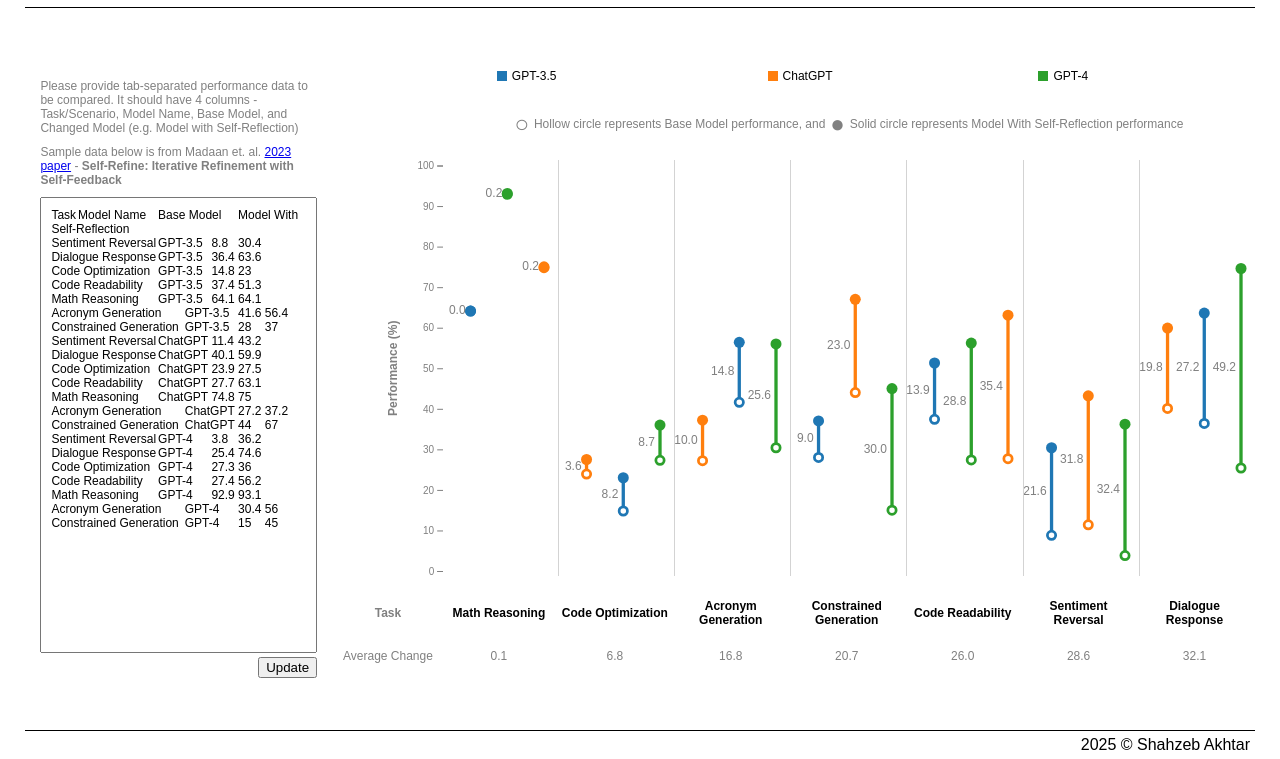
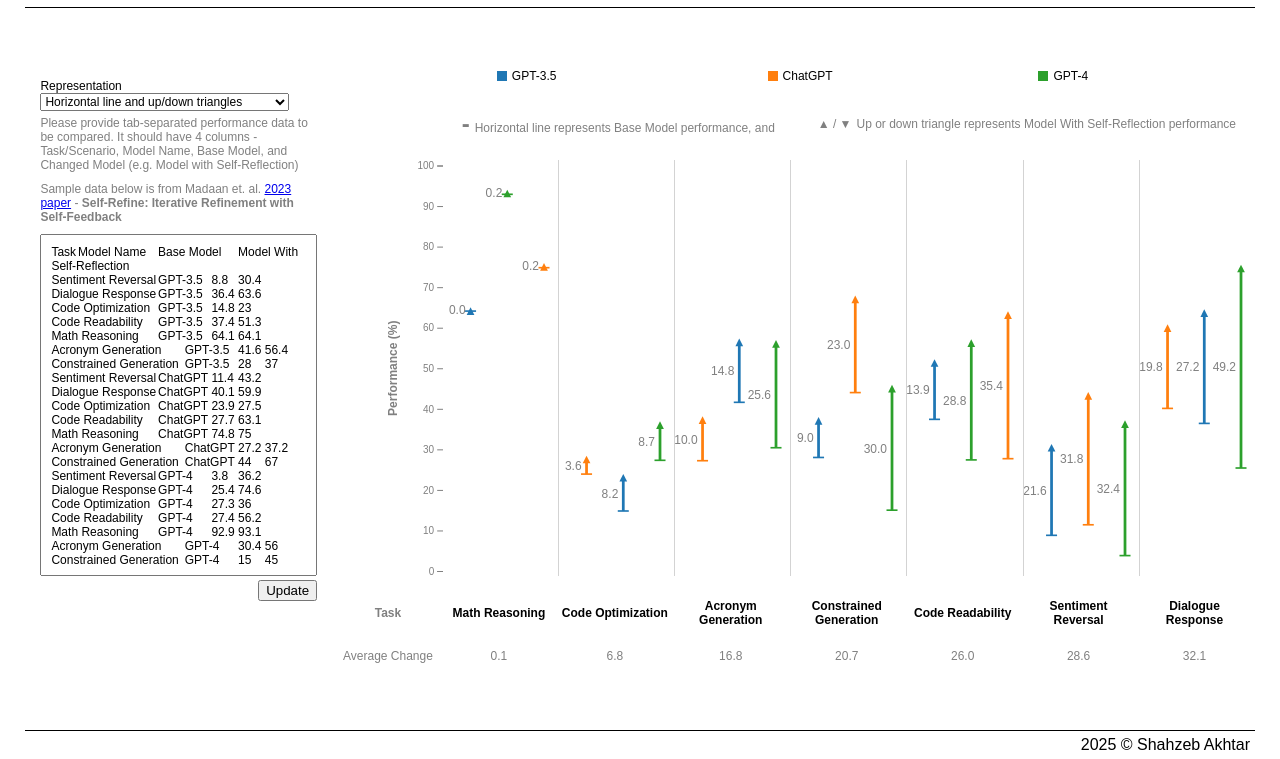
Before and after one commit to shahzeb-akhtar/model-performance-comparison, a plain HTML site: page index.html in a window 1280 px wide. Shown: the part 41-800 px from the top of the page. Drawn offline with nearby package versions, Linux system fonts and the light colour scheme.

Commit message:
added option to represent base / changed model / situation by either hollow and solid circles, or by horizontal line and up / down triangles.

```diff
--- a/index.html
+++ b/index.html
@@ -30,7 +30,14 @@
 				<div class="w100p h100p">
 					<div class="h100p w90p ma df aic">
 						<div class="fsxs w100p h80p bsbb">
-							<div class="pb10 fsxxs cg">
+							<div class="mb5 fsxxs w100p">
+								<span>Representation</span>
+								<select id="representation_type" class="w90p fsxxs">
+									<option value="line_triangle">Horizontal line and up/down triangles</option>
+									<option value="circles">Hollow and Solid Circles</option>
+								</select>
+							</div>
+							<div class="pb10 fsxxs cg bsbb">
 								<div class="mb10">
 									<span>Please provide tab-separated performance data to be compared. It should have 4 columns - Task/Scenario, Model Name, Base Model, and Changed Model (e.g. Model with Self-Reflection)</span>
 								</div>
@@ -38,8 +45,8 @@
 									<span>Sample data below is from Madaan et. al. <a href="https://arxiv.org/abs/2303.17651" target="_blank"> 2023 paper</a> - <b>Self-Refine: Iterative Refinement with Self-Feedback</b> </span>
 								</div>
 							</div>
-							<textarea class="w100p h80p rsn data_text bsbb"></textarea>
-							<div class="df jcfe">
+							<textarea class="w100p h60p rsn data_text bsbb"></textarea>
+							<div class="df jcfe bsbb">
 								<button class="update_button">Update</button>
 							</div>
 						</div>
--- a/script.js
+++ b/script.js
@@ -2,6 +2,7 @@ let resizeTimer,
 	mouseTimer,
 	loadingDiv,
 	dataTextArea,
+	representationTypeSel,
 	vizDiv,
 	tooltipDiv,
 	vizMainDiv,
@@ -56,6 +57,7 @@ Constrained Generation	GPT-4	15	45`,
 function bodyLoaded() {
 	d3.select('.copyright_year').html(currentYear);
 	dataTextArea = d3.select('.data_text');
+	representationTypeSel = d3.select('#representation_type');
 	loadingDiv = d3.select('#loading_div');
 	inputDiv = d3.select('#input_div');
 	vizMainDiv = d3.select('#viz_main_div');
@@ -65,6 +67,7 @@ function bodyLoaded() {
 
 	dataTextArea.property('value', sampleData);
 	d3.select('.update_button').on('click', prepareChart);
+	representationTypeSel.on('change', updateRepresentation)
 
 	d3.selectAll('.with_tooltip').on('mouseenter', showTooltip).on('mousemove', moveTooltip).on('mouseleave', hideTooltip);
 
@@ -157,11 +160,19 @@ function createChart(){
 		div.append('div').attr('class', 'word-wrap fsxxs').append('span').html(m);
 	});
 
-	div = circleLegendDiv.append('div').attr('class', 'f1 df jcsa aic fsxxs cg').append('div').attr('class', 'df aic');
-	div.append('span').attr('class', 'fsm mr5').html('&#9675;');
-	div.append('span').attr('class', 'mr5').html(`Hollow circle represents ${baseColName} performance, and `);
-	div.append('span').attr('class', 'fsm mr5').html('&#9679;');
-	div.append('span').html(`Solid circle represents ${changedColName} performance`);
+	div = circleLegendDiv.append('div').attr('class', 'f1 df jcsa aic fsxxs cg');
+	let leftLegendDiv = div.append('div').attr('class', '');
+	let rightLegendDiv = div.append('div').attr('class', '');
+	leftLegendDiv.append('span').attr('class', 'circles fsm mr5').html('&#9675;');
+	leftLegendDiv.append('span').attr('class', 'line_triangle fsm mr5 fwb').html('-');
+	leftLegendDiv.append('span').attr('class', 'circles').html(`Hollow circle`);
+	leftLegendDiv.append('span').attr('class', 'line_triangle').html(`Horizontal line`);
+	leftLegendDiv.append('span').attr('class', 'mr5').html(` represents ${baseColName} performance, and`);
+	rightLegendDiv.append('span').attr('class', 'circles fsm mr5').html('&#9679;');
+	rightLegendDiv.append('span').attr('class', 'line_triangle fsxxs mr5').html('&#9650 / &#9660');
+	rightLegendDiv.append('span').attr('class', 'circles').html(`Solid circle`);
+	rightLegendDiv.append('span').attr('class', 'line_triangle').html(`Up or down triangle`);
+	rightLegendDiv.append('span').html(` represents ${changedColName} performance`);
 
 	// prepare charts
 	let modelWidth = rect.width/numModels;
@@ -191,13 +202,37 @@ function createChart(){
 				y1 = scaleY(m[baseColName]),
 				y2 = scaleY(m[changedColName]);
 
+			let trianglePoints = [];
+			if (m[changedColName] >= m[baseColName]){
+				// up triangle
+				trianglePoints.push([x2 - (circleRadius * 0.7),  y2 + (circleRadius * 0.7)])
+				trianglePoints.push([x2,  y2 - (circleRadius * 0.7)])
+				trianglePoints.push([x2 + (circleRadius * 0.7),  y2 + (circleRadius * 0.7)])
+			}else{
+				// down triangle
+				trianglePoints.push([x2 - (circleRadius * 0.7),  y2 - (circleRadius * 0.7)])
+				trianglePoints.push([x2,  y2 + (circleRadius * 0.7)])
+				trianglePoints.push([x2 + (circleRadius * 0.7),  y2 - (circleRadius * 0.7)])
+			}
+
 			gElem.append('line')
 				.attr("x1", x1).attr("y1", y1)
 				.attr("x2", x2).attr("y2", y2)
-				.style("stroke", colorScale(m[modelColName])).style("stroke-width", circleRadius*0.60);
+				.style("stroke", colorScale(m[modelColName])).style("stroke-width", circleRadius*0.50);
 
-			gElem.append('circle').attr("cx", x1).attr("cy", y1).attr("r", circleRadius*0.75).style("stroke", colorScale(m[modelColName])).style("stroke-width", circleRadius*0.5).attr("fill", "white");
-			gElem.append('circle').attr("cx", x2).attr("cy", y2).attr("r", circleRadius).attr("fill", colorScale(m[modelColName]));
+			gElem.append('circle').attr('class', 'circles').attr("cx", x1).attr("cy", y1).attr("r", circleRadius*0.75).style("stroke", colorScale(m[modelColName])).style("stroke-width", circleRadius*0.5).attr("fill", "white");
+			gElem.append('line').attr('class', 'line_triangle')
+								.attr("x1", x1 - circleRadius).attr("y1", y1)
+								.attr("x2", x1 + circleRadius).attr("y2", y1)
+								.style("stroke", colorScale(m[modelColName])).style("stroke-width", circleRadius*0.30);
+
+			gElem.append('circle').attr('class', 'circles').attr("cx", x2).attr("cy", y2).attr("r", circleRadius).attr("fill", colorScale(m[modelColName]));
+
+			gElem.append("path").attr('class', 'line_triangle')
+					.attr("d", `M ${trianglePoints[0][0]} ${trianglePoints[0][1]} L ${trianglePoints[1][0]} ${trianglePoints[1][1]} L ${trianglePoints[2][0]} ${trianglePoints[2][1]} Z`) // Coordinates for a triangle
+					.attr("fill", colorScale(m[modelColName]));
+
+
 			gElem.append('text').attr("x", ((x1 + x2)/2) - (circleRadius*0.9)).attr("y", ((y1 + y2)/2))   //  - (circleRadius*1.5)
 				.attr("text-anchor", "end").attr("dominant-baseline", "middle")
 				.attr("class", "fsxxs")
@@ -232,7 +267,17 @@ function createChart(){
 	.style("fill", "gray")
     .text("Performance (%)");
 
+	updateRepresentation();
+
 	loadingDiv.classed('dn', true);
+}
+
+function updateRepresentation(){
+	vizDiv.selectAll('.circles').classed('dn', true);
+	vizDiv.selectAll('.line_triangle').classed('dn', true);
+
+	vizDiv.selectAll(`.${representationTypeSel.property('value')}`).classed('dn', false);
+
 }
 
 function positionElement(elem, evX, evY, preferLeft=false){
--- a/styles.css
+++ b/styles.css
@@ -246,6 +246,10 @@
 
 .mr5 {
 	margin-right: 5px;
+}
+
+.mb5 {
+	margin-bottom: 5px;
 }
 
 .mb10 {
```
